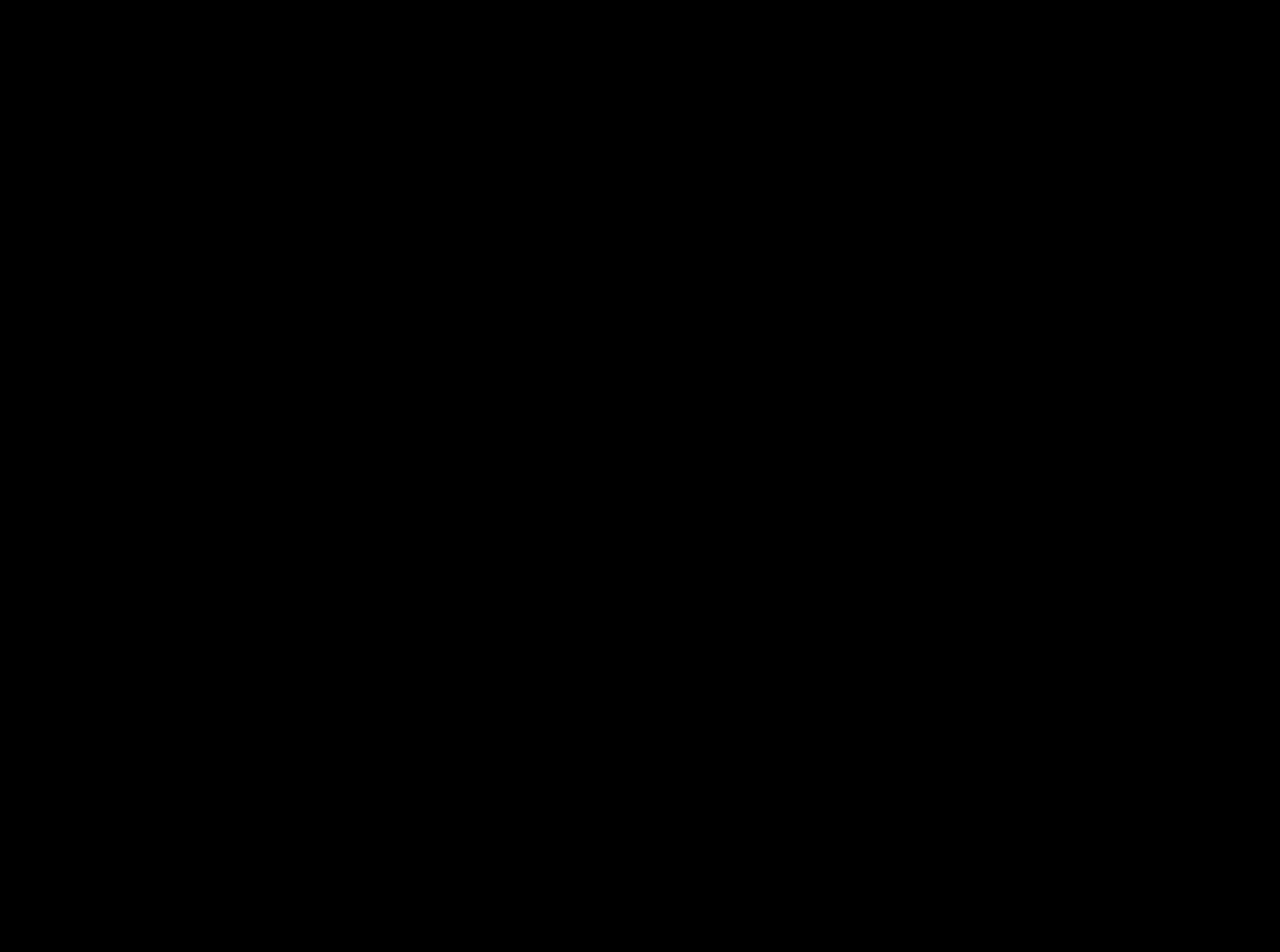
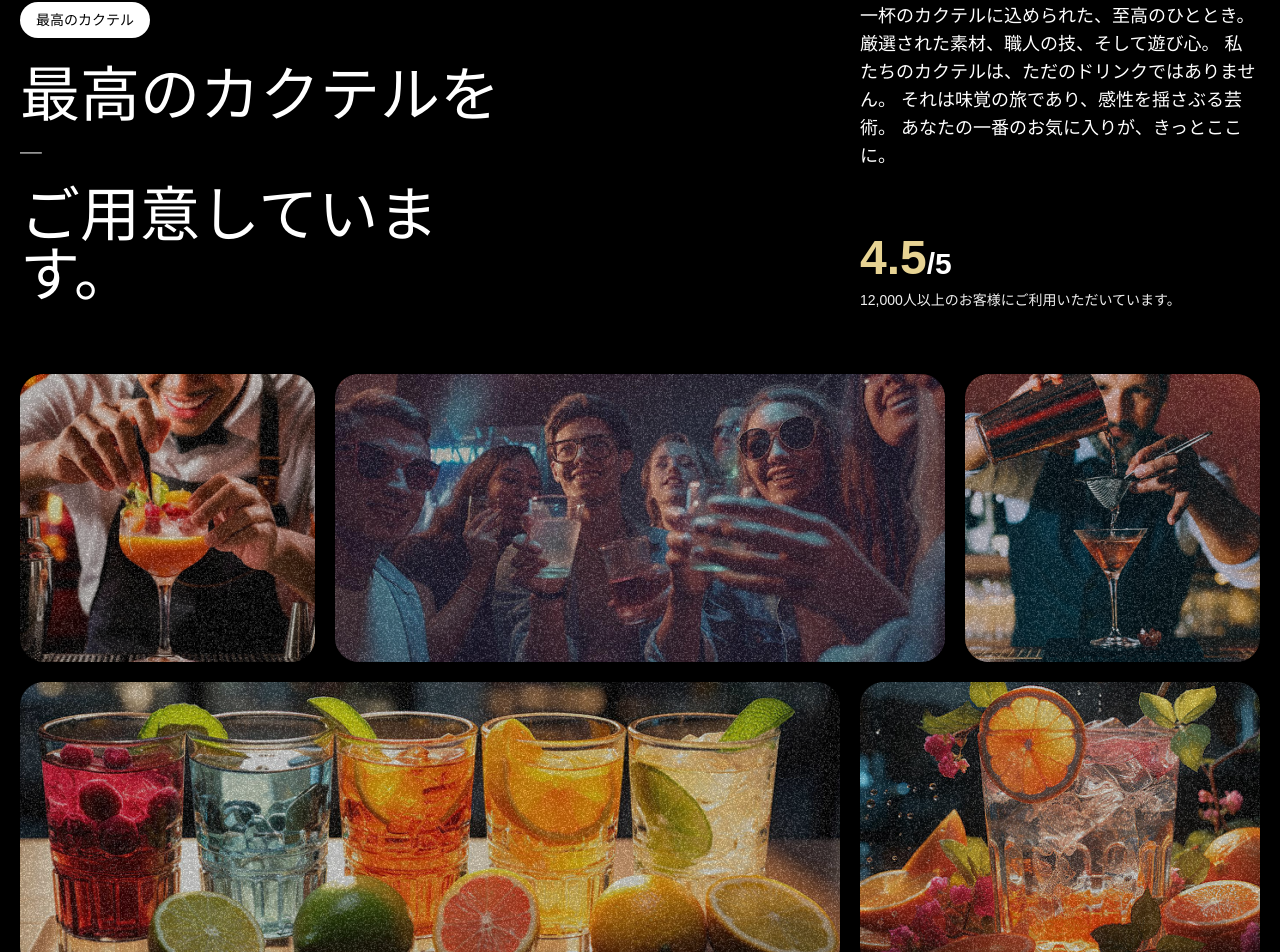
Before and after one commit to abhi-desu/gsap-drink, a React (Vite) app: page / in a window 1280 px wide. Shown: the part 1710-2662 px from the top of the page. Before the commit the page ends 1600 px from the top, so only its background shows below. Built offline with nearby package versions, Linux system fonts and the light colour scheme; a web font is replaced by a local one.

Commit message:
Implementation of About

```diff
--- a/src/App.jsx
+++ b/src/App.jsx
@@ -3,6 +3,7 @@
 import Navbar from "./components/Navbar";
 import Hero from "./components/Hero";
 import Cocktails from "./components/Cocktails";
+import About from "./components/About";
 gsap.registerPlugin(ScrollTrigger, SplitText);
 const App = () => {
   return (
@@ -10,6 +11,7 @@
       <Navbar />
       <Hero />
       <Cocktails />
+      <About />
     </main>
   );
 };
--- /dev/null
+++ b/src/components/About.jsx
@@ -0,0 +1,94 @@
+import { useGSAP } from "@gsap/react";
+import React from "react";
+import gsap from "gsap";
+import { SplitText } from "gsap/all";
+
+const About = () => {
+  useGSAP(() => {
+    const titleSplit = SplitText.create("#about h2", {
+      type: "words",
+    });
+    const scrollTimeline = gsap.timeline({
+      scrollTrigger: {
+        trigger: "#about",
+        start: "top center",
+      },
+    });
+    scrollTimeline
+      .from(titleSplit.words, {
+        opacity: 0,
+        duration: 1,
+        yPercent: 100,
+        ease: "expo.out",
+        stagger: 0.02,
+      })
+      .from(
+        ".top-grid div, .bottom-grid div",
+        {
+          opacity: 0,
+          duration: 1,
+          ease: "power1.inOut",
+          stagger: 0.04,
+        },
+        "-=0.5"
+      );
+  });
+  return (
+    <div id="about">
+      <div className="mb-16 md:px-0 px-5">
+        <div className="content">
+          <div className="md:col-span-8">
+            <p className="badge">最高のカクテル</p>
+            <h2>
+              最高のカクテルを <span className="text-white">-</span>
+              ご用意しています。
+            </h2>
+          </div>
+          <div className="sub-content">
+            <p>
+              一杯のカクテルに込められた、至高のひととき。
+              厳選された素材、職人の技、そして遊び心。
+              私たちのカクテルは、ただのドリンクではありません。
+              それは味覚の旅であり、感性を揺さぶる芸術。
+              あなたの一番のお気に入りが、きっとここに。
+            </p>
+            <div>
+              <p className="md:text-3xl text-xl font-bold">
+                <span>4.5</span>/5
+              </p>
+              <p className="text-sm text-white-100">
+                12,000人以上のお客様にご利用いただいています。
+              </p>
+            </div>
+          </div>
+        </div>
+      </div>
+      <div className="top-grid">
+        <div className="md:col-span-3">
+          <div className="noisy" />
+          <img src="/images/abt1.png" alt="grid-img-1" />
+        </div>
+        <div className="md:col-span-6">
+          <div className="noisy" />
+          <img src="/images/abt2.png" alt="grid-img-3" />
+        </div>
+        <div className="md:col-span-3">
+          <div className="noisy" />
+          <img src="/images/abt5.png" alt="grid-img-5" />
+        </div>
+      </div>
+      <div className="bottom-grid">
+        <div className="md:col-span-8">
+          <div className="noisy" />
+          <img src="/images/abt3.png" alt="grid-img-5" />
+        </div>
+        <div className="md:col-span-4">
+          <div className="noisy" />
+          <img src="/images/abt4.png" alt="grid-img-4" />
+        </div>
+      </div>
+    </div>
+  );
+};
+
+export default About;
```
